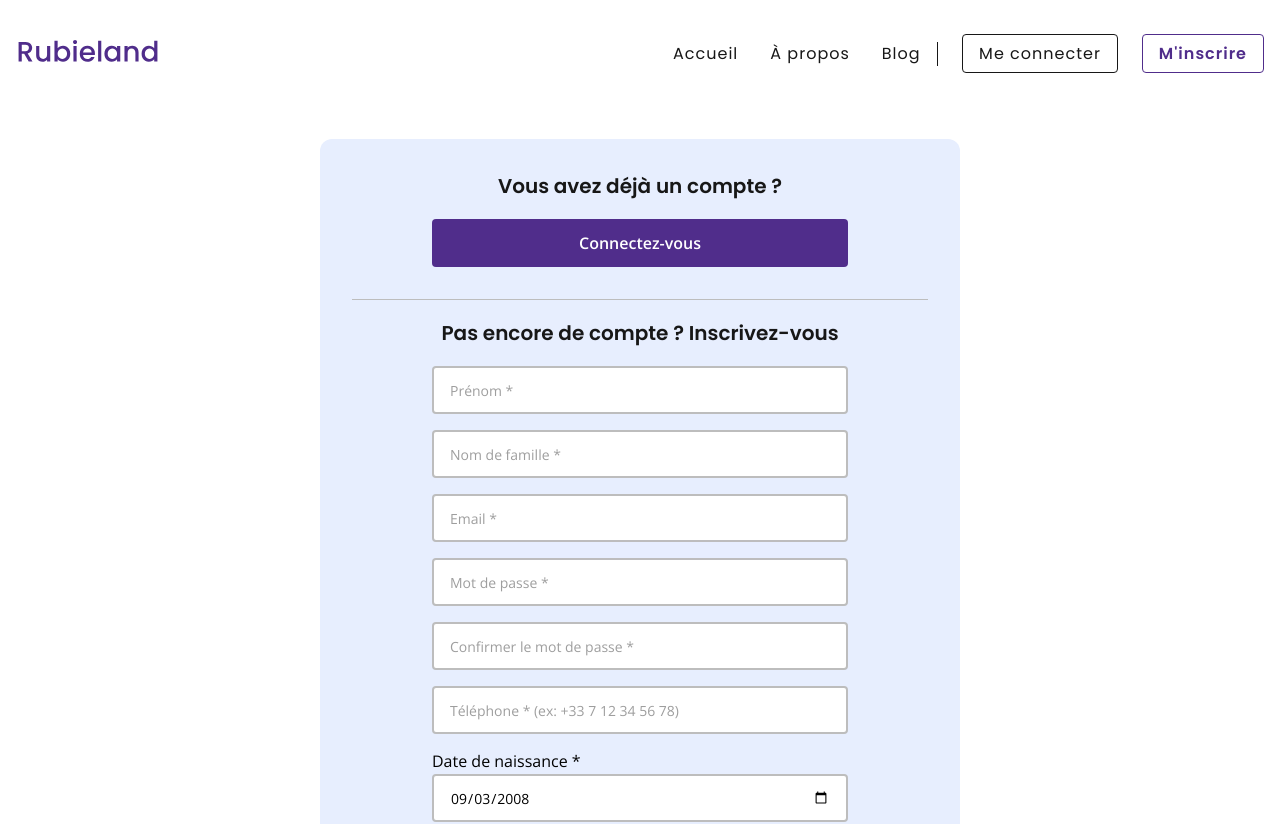
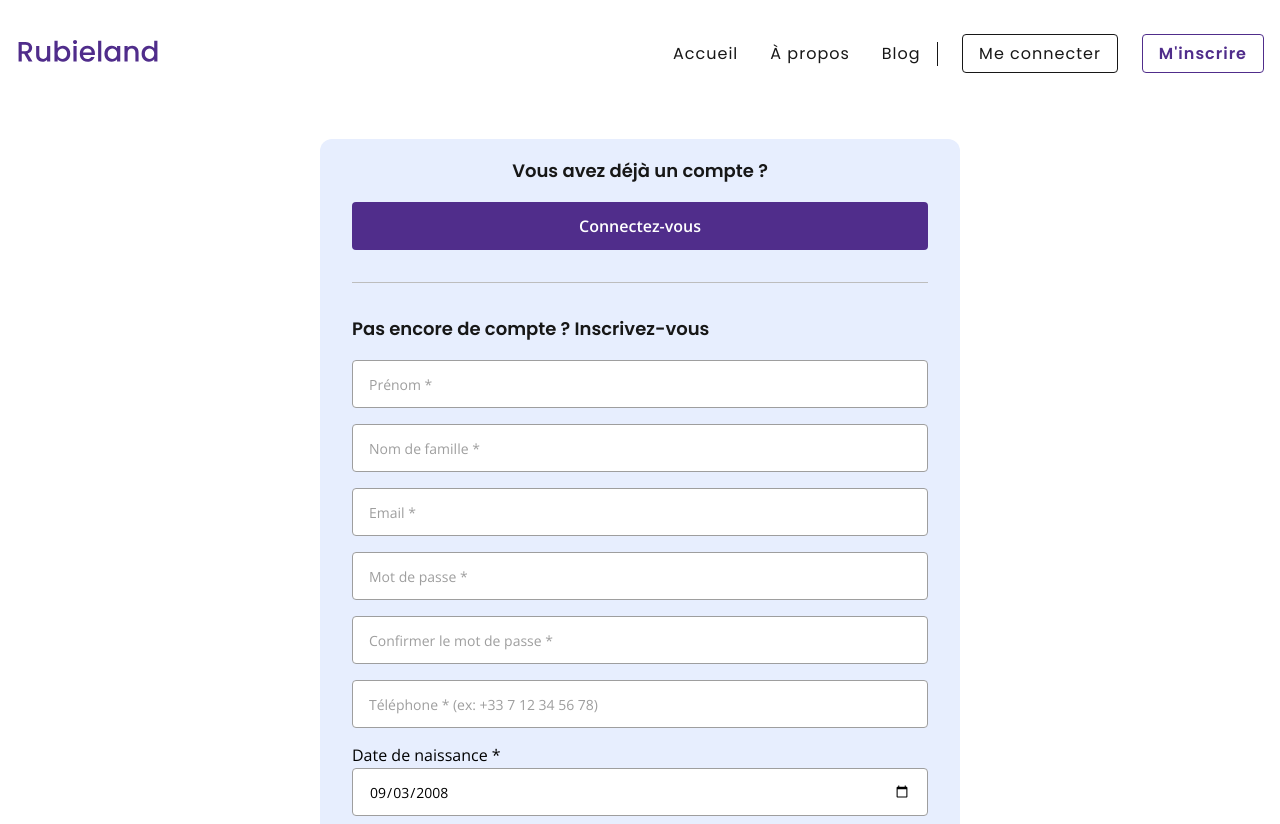
Before and after one commit to rubieland/rubieland, a React (Vite) app in the folder frontend/: page /register in a window 1280 px wide. Shown: the top 824 px of the page. Built offline with nearby package versions, Linux system fonts and the light colour scheme; no server answers.

Commit message:
style: edit register page styles

```diff
--- a/frontend/src/assets/styles/_mixins.scss
+++ b/frontend/src/assets/styles/_mixins.scss
@@ -64,7 +64,7 @@
 // ----- form inputs ----- \\
 
 @mixin input-base {
-  border: 2px solid $grey40;
+  border: 1px solid $grey50;
   min-height: $input-height;
   border-radius: 0.25rem;
   font-family: inherit;
--- a/frontend/src/ui/pages/Register/styles/AlreadyRegisteredBlock.scss
+++ b/frontend/src/ui/pages/Register/styles/AlreadyRegisteredBlock.scss
@@ -3,21 +3,20 @@
 
 .already-registered-container {
   @include flex-center-column;
+  padding: 1.125rem 2rem 2rem;
   max-width: 40rem;
-  padding: 2rem;
+  gap: 1.125rem;
   width: 100%;
-  gap: 1.125rem;
 
   > h2 {
-    font-size: 1.25rem;
+    font-size: 1.125rem;
     color: $black90;
   }
-}
 
-// ----- responsive ----- \\
-
-@include respond-to('medium') {
-  .already-registered-container {
-    width: 75%;
+  .link-to-login {
+    text-decoration: underline;
+    font-weight: 700;
+    font-size: 1rem;
+    color: $primary;
   }
 }
--- a/frontend/src/ui/pages/Register/styles/RegisterBlock.scss
+++ b/frontend/src/ui/pages/Register/styles/RegisterBlock.scss
@@ -3,23 +3,20 @@
 
 .register-block-container {
   @include flex-center-column;
-  padding: 1.125rem 2rem 2rem;
+  gap: 1.125rem;
+  padding: 2rem;
   width: 100%;
-  gap: 1.125rem;
 
   > h2 {
-    font-size: 1.25rem;
+    font-size: 1.125rem;
+    max-width: 36rem;
+    text-align: left;
     color: $black90;
+    width: inherit;
   }
 
   > form {
+    max-width: 40rem;
     width: 100%;
   }
 }
-
-// ----- responsive ----- \\
-@include respond-to('medium') {
-  .register-block-container {
-    width: 75%;
-  }
-}
--- a/frontend/src/ui/pages/Register/styles/RegisterPage.scss
+++ b/frontend/src/ui/pages/Register/styles/RegisterPage.scss
@@ -17,12 +17,5 @@
   .register-page-main-container {
     border-radius: 0.75rem;
     max-width: 40rem;
-    width: 80%;
   }
 }
-
-@include respond-to('large') {
-  .register-page-main-container {
-    width: 50%;
-  }
-}
```
